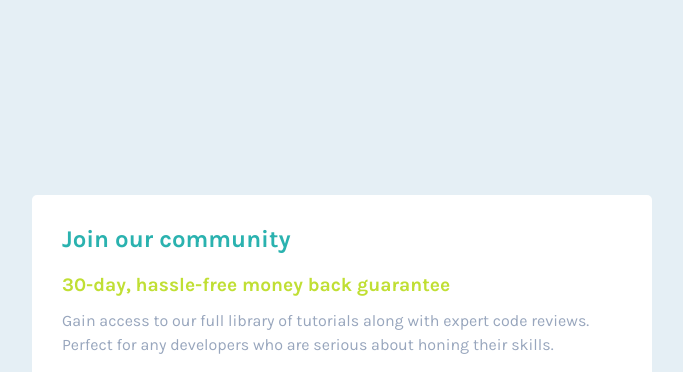
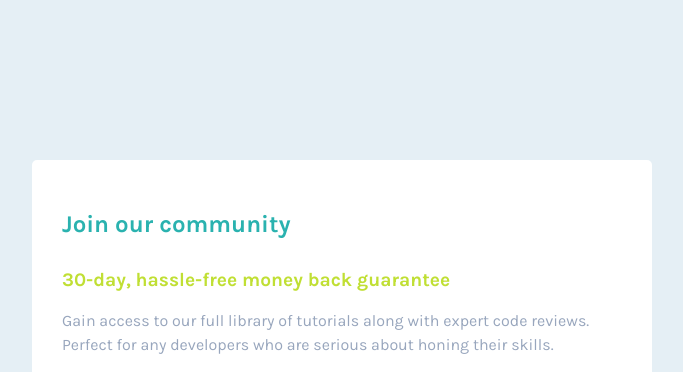
Before and after one commit to Abrham007/single-price-grid-component-master, a plain HTML site: page index.html in a window 1280 px wide. Shown: the top 372 px of the page, without its empty margins (298-981 px from the left). Drawn offline with Linux system fonts and the light colour scheme.

Commit message:
improved the space between the h2 and p

```diff
--- a/css/style.css
+++ b/css/style.css
@@ -14,7 +14,7 @@ body {
 }
 .container {
   display: grid;
-  grid-template: 180px 230px / repeat(2, 310px);
+  grid-template: 230px 250px / repeat(2, 310px);
   margin: 0px 20px;
 }
 section {
@@ -26,7 +26,8 @@ h1 {
 }
 h2 {
   font-size: 1.2em;
-  margin-bottom: 15px;
+  margin-top: 10px;
+  margin-bottom: 20px;
 }
 p {
   font-size: 1em;
@@ -38,6 +39,8 @@ section:nth-child(1) {
   background-color: white;
 }
 section:nth-child(1) h1 {
+  margin-top: 20px;
+  margin-bottom: 30px;
   color: hsl(179, 62%, 43%);
 }
 section:nth-child(1) h2 {
```
